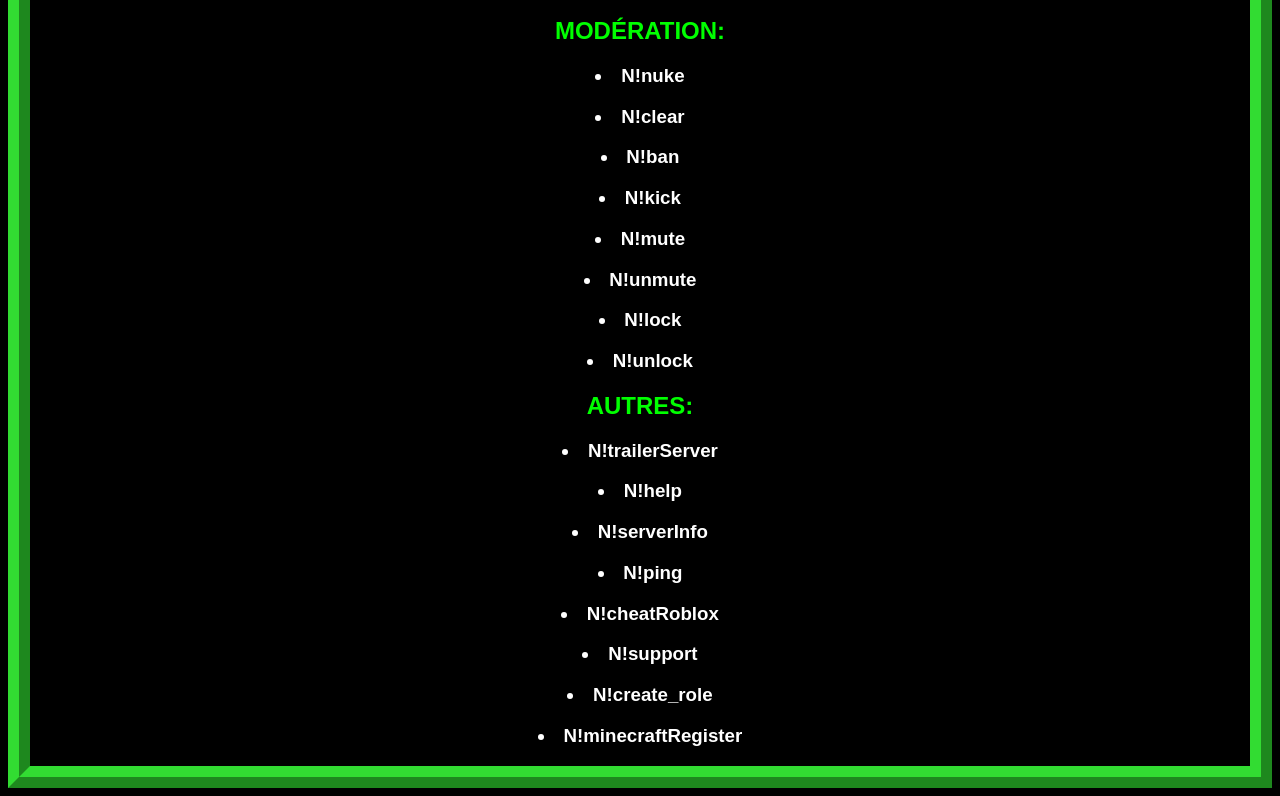
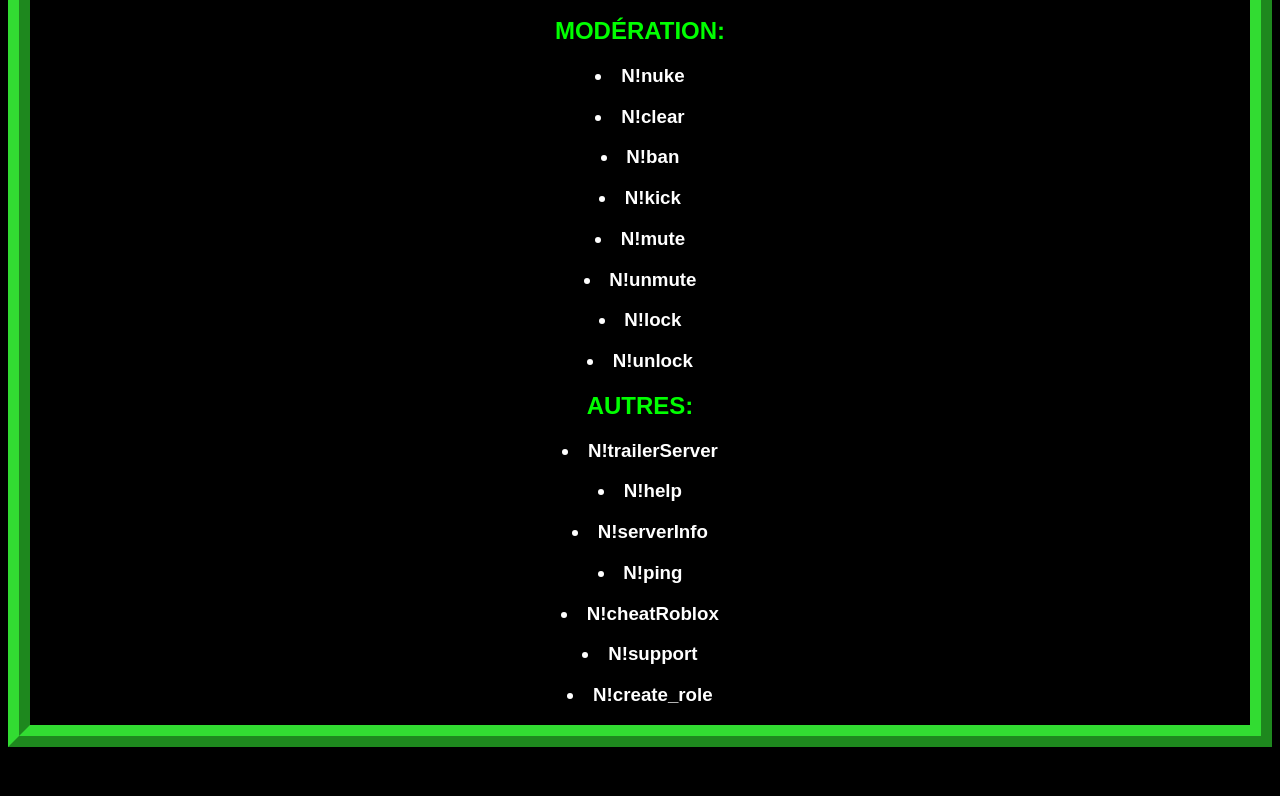
Before and after one commit to NitroCoding/NIGHT-PRO, a plain HTML site: page commandes.html in a window 1280 px wide. Shown: the part 427-1223 px from the top of the page. After the commit the page ends 1182 px from the top, so only its background shows below. Drawn offline with Linux system fonts and the light colour scheme.

Commit message:
Update commandes.html

```diff
--- a/commandes.html
+++ b/commandes.html
@@ -39,7 +39,6 @@
         <h3><li>N!cheatRoblox</li></h3>
         <h3><li>N!support</li></h3>
         <h3><li>N!create_role</li></h3>
-        <h3><li>N!minecraftRegister</li></h3>
     </commande>
 </body>
 </html>
```
